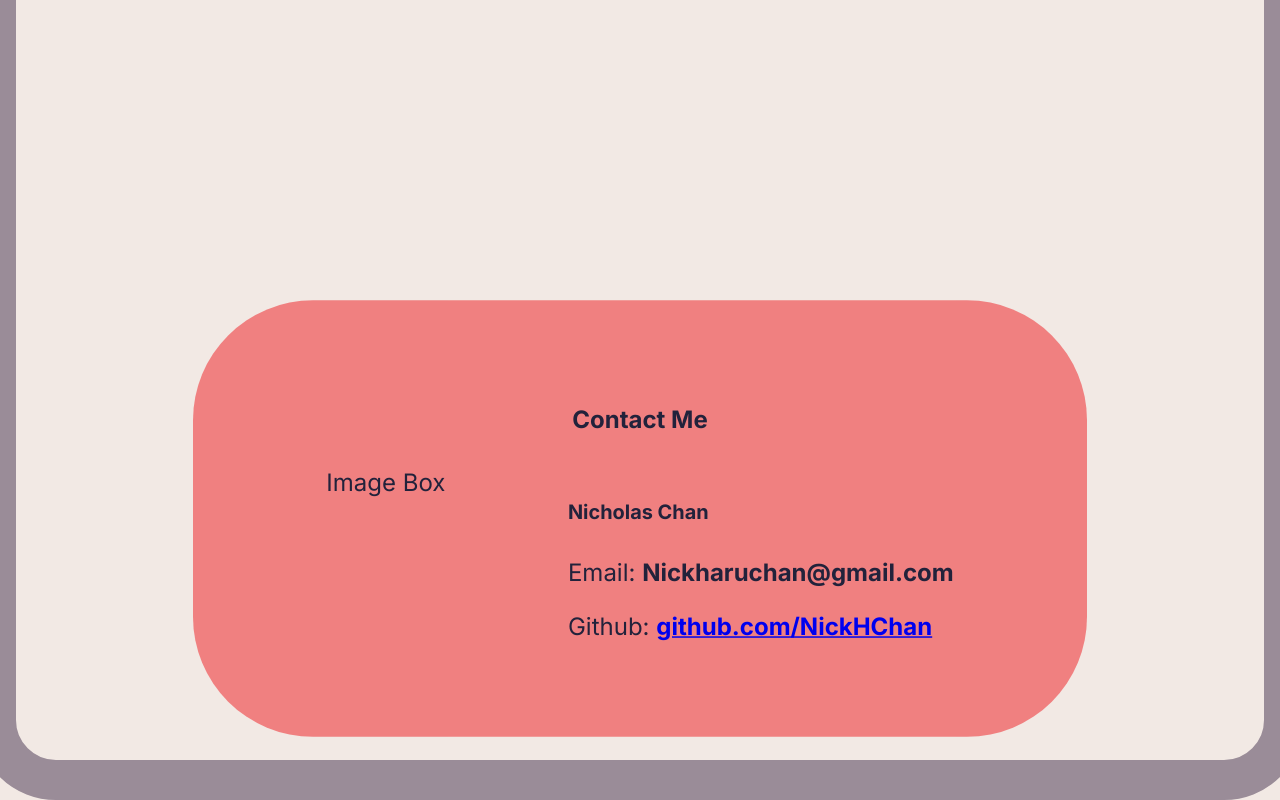
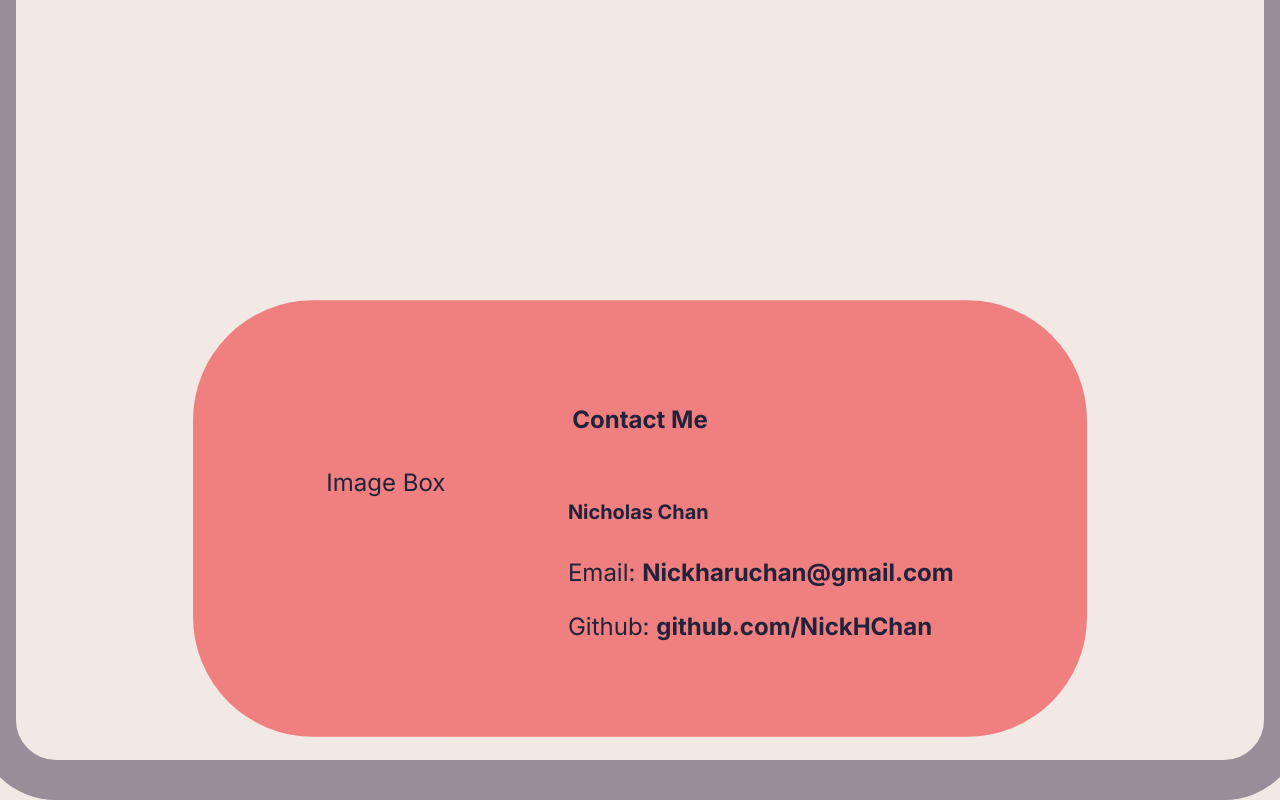
Before and after one commit to NickHChan/PortfolioPage, a Next.js app: page / in a window 1280 px wide. Shown: the part 4470-5270 px from the top of the page. Built offline with nearby package versions, Linux system fonts and the light colour scheme.

Commit message:
added link properites to github link to allow user to click on it and opens another tab to my github

```diff
--- a/src/app/components/contactme/ContactMe.jsx
+++ b/src/app/components/contactme/ContactMe.jsx
@@ -11,7 +11,7 @@ export default function ContactMe() {
             <aside>
                 <h5>Nicholas Chan</h5>
                 <p>Email: <b>Nickharuchan@gmail.com</b></p>
-                <p>Github: <Link href='https://github.com/NickHChan' rel='noopener noreferral' target='_blank'><b>github.com/NickHChan</b></Link></p>
+                <p>Github: <Link href='https://github.com/NickHChan' rel='noopener noreferral' target='_blank' className={styles.link}>github.com/NickHChan</Link></p>
             </aside>
         </section>
     </div>
--- a/src/app/components/contactme/contactMe.module.css
+++ b/src/app/components/contactme/contactMe.module.css
@@ -13,3 +13,15 @@
     display: flex;
     justify-content: space-around;
 }
+
+.link,
+.link:visited,
+.link:active{
+    font-weight: bold;
+    text-decoration: none;
+    color: #22223B;
+}
+
+.link:hover{
+    color: rgb(240, 233, 145);
+}
```
